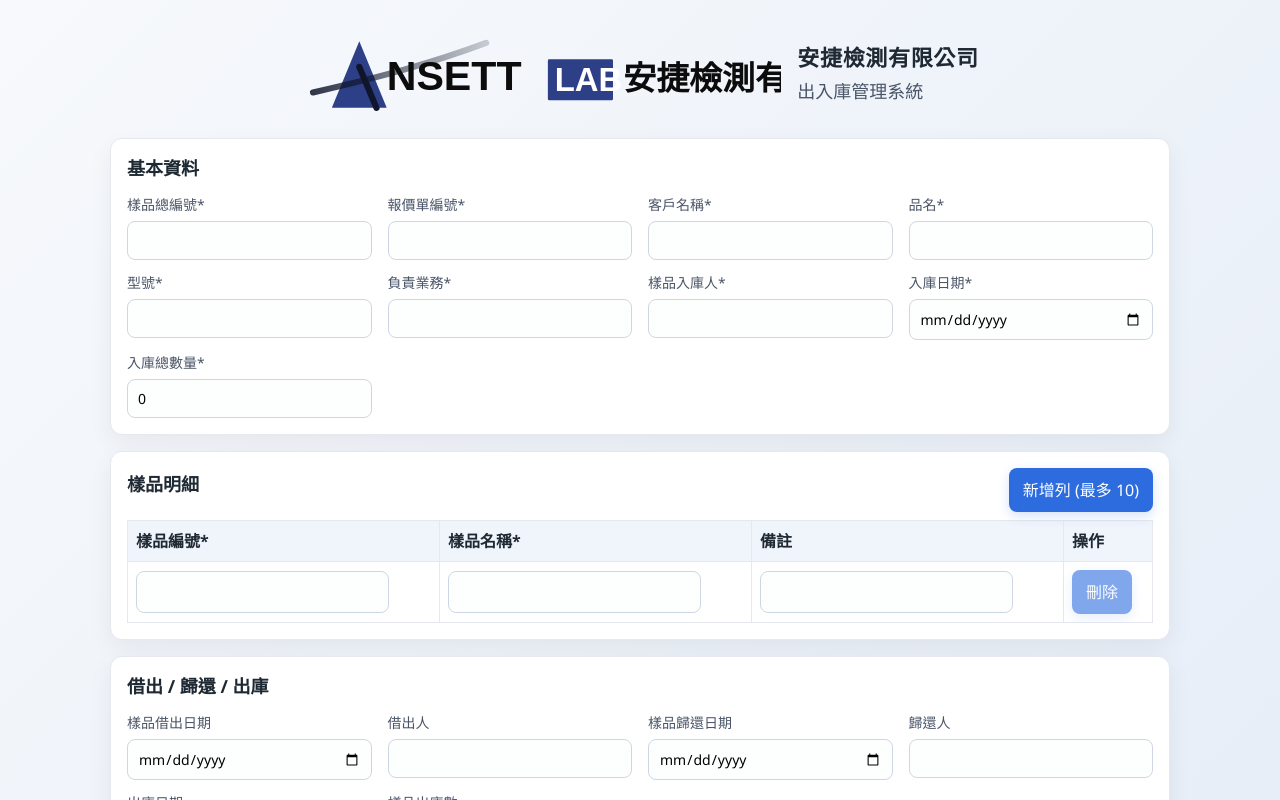
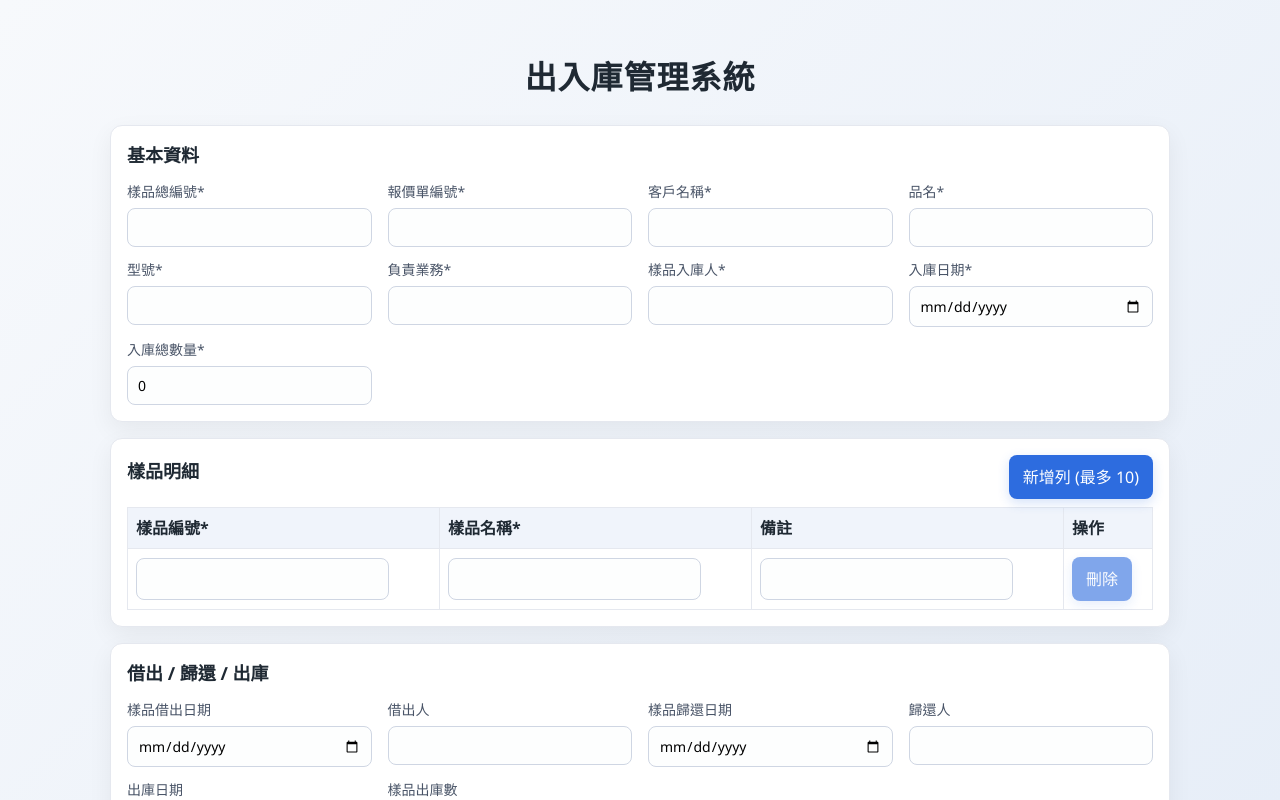
Before and after one commit to garen-whaleforce/inbound-system, a React (Vite) app in the folder frontend/: page / in a window 1280 px wide. Shown: the top 800 px of the page. Built offline with nearby package versions, Linux system fonts and the light colour scheme; no server answers.

Commit message:
chore: remove logo and restore title

```diff
--- a/frontend/src/App.css
+++ b/frontend/src/App.css
@@ -4,37 +4,10 @@
   padding: 32px 20px 48px;
 }
 
-.brand-bar {
-  display: flex;
-  align-items: center;
-  gap: 16px;
+.page-title {
+  text-align: center;
   margin-bottom: 24px;
-  justify-content: center;
-  flex-wrap: wrap;
-}
-
-.brand-logo {
-  max-width: 480px;
-  height: auto;
-}
-
-.brand-text {
-  display: flex;
-  flex-direction: column;
-  gap: 4px;
-  text-align: left;
-}
-
-.brand-name {
-  font-size: 22px;
-  font-weight: 700;
   letter-spacing: 0.03em;
-}
-
-.brand-subtitle {
-  font-size: 18px;
-  font-weight: 500;
-  color: #4a5568;
 }
 
 .card {
--- a/frontend/src/App.tsx
+++ b/frontend/src/App.tsx
@@ -5,7 +5,6 @@ import BorrowReturnForm from './components/BorrowReturnForm';
 import ExcelPanel from './components/ExcelPanel';
 import WordPanel from './components/WordPanel';
 import type { FormData, SampleItem } from './types';
-import logo from './assets/logo.svg';
 import './App.css';
 
 const createInitialForm = (): FormData => ({
@@ -40,13 +39,7 @@ const App: React.FC = () => {
 
   return (
     <div className="container">
-      <div className="brand-bar">
-        <img src={logo} alt="ANSETT LAB 安捷檢測有限公司" className="brand-logo" />
-        <div className="brand-text">
-          <div className="brand-name">安捷檢測有限公司</div>
-          <div className="brand-subtitle">出入庫管理系統</div>
-        </div>
-      </div>
+      <h1 className="page-title">出入庫管理系統</h1>
       <HeaderForm formData={formData} onChange={updateField} />
       <SampleDetailsTable sampleItems={formData.sampleItems} onChange={updateSampleItems} />
       <BorrowReturnForm formData={formData} onChange={updateField} />
```
